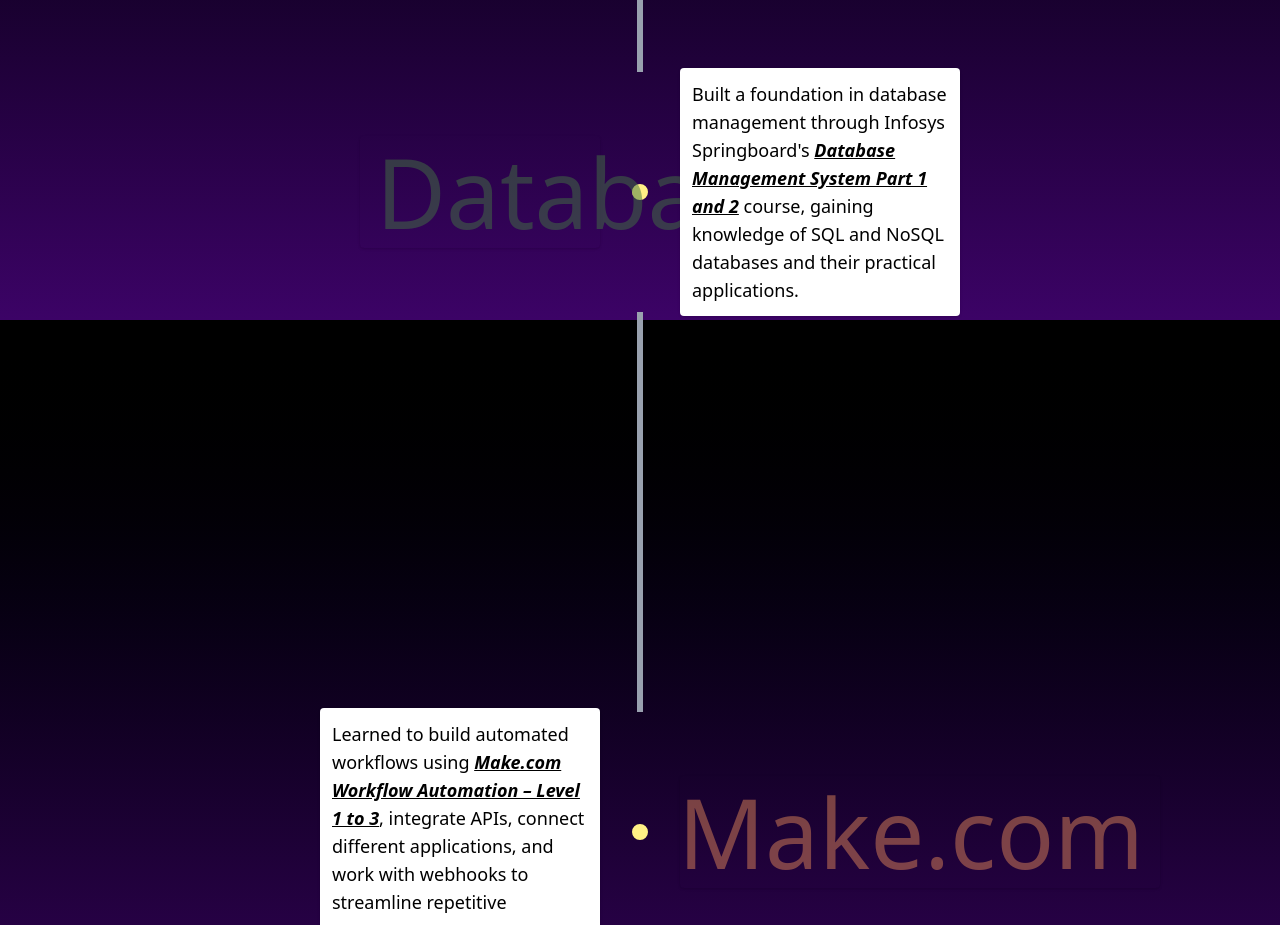
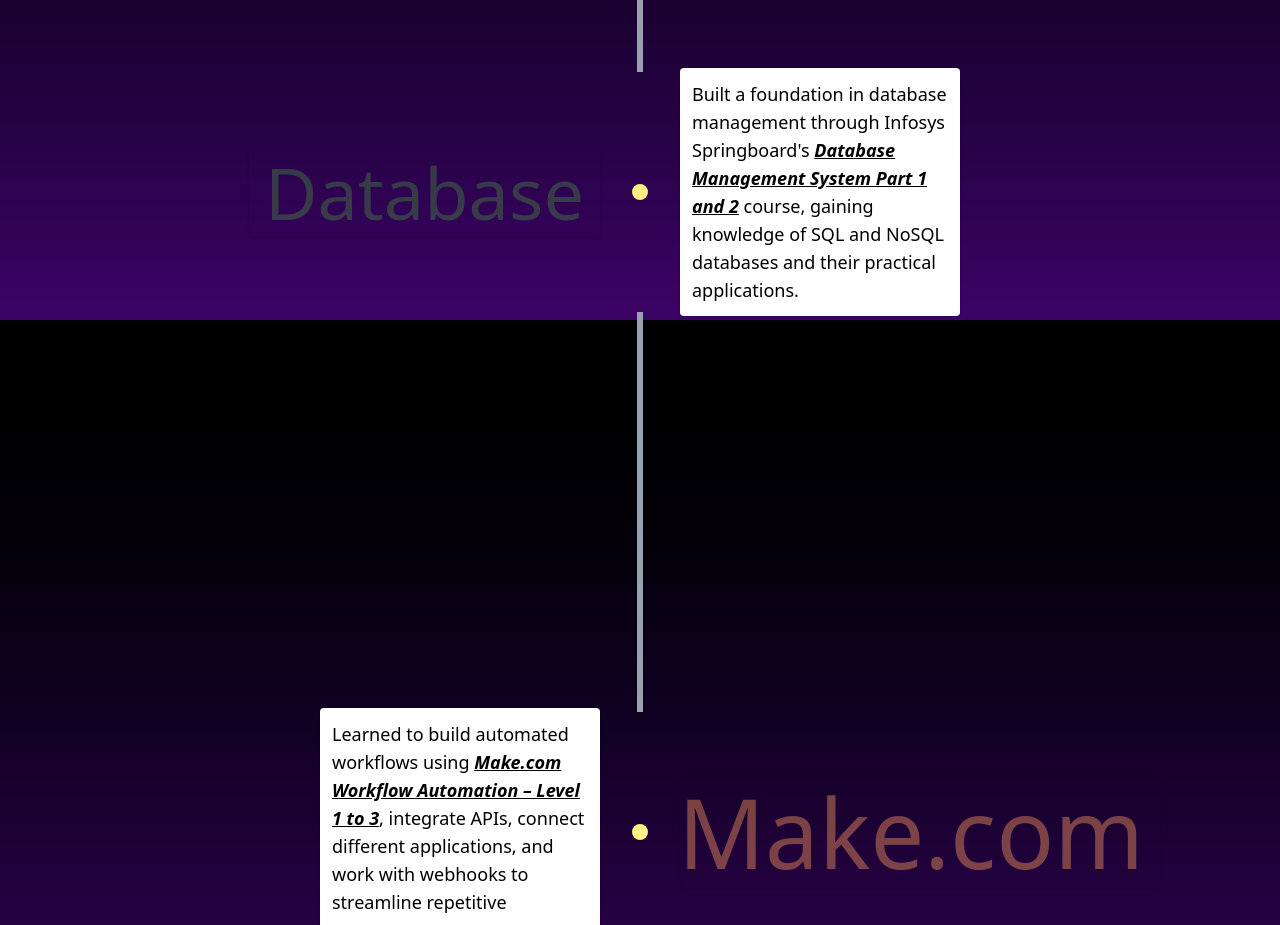
Before and after one commit to diyashah26/MyPortfolio, a React (Vite) app: page / in a window 1280 px wide. Shown: the part 6080-7005 px from the top of the page. Built offline with nearby package versions, Linux system fonts and the light colour scheme.

Commit message:
ui changes

```diff
--- a/src/components/about/About.jsx
+++ b/src/components/about/About.jsx
@@ -625,9 +625,9 @@
             }
           `}
         >
-          <div className="text-[rgba(66,114,66,0.5)] px-4 py-2 rounded shadow w-60 text-right md:text-8xl lg:text-8xl text-3xl ml-10 flex items-end">
-            Database
-          </div>
+          <div className="text-[rgba(66,114,66,0.5)] px-4 py-2 rounded shadow text-right md:text-6xl lg:text-7xl text-3xl flex items-end whitespace-nowrap">
+  Database
+</div>
         </div>
 
         {/* Content RIGHT */}
```
